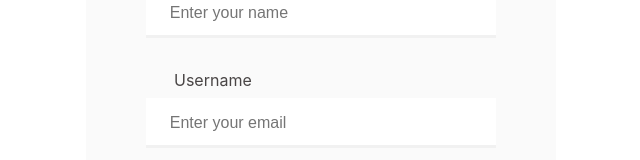
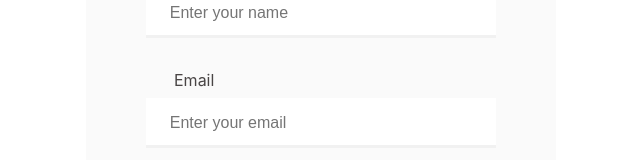
Before and after one commit to Labeeb02/notes-app-frontend, a React (Create React App) app: page /signup in a window 1280 px wide. Shown: the part 146-306 px from the top of the page, without its empty margins (319-959 px from the left). Built offline with nearby package versions, Linux system fonts and the light colour scheme.

Commit message:
login signup and search changes

```diff
--- a/src/components/Home.js
+++ b/src/components/Home.js
@@ -201,7 +201,7 @@ const Home = ({authToken,logout}) => {
 					<NotesList
 						notes={notes.filter((note) =>
 							// note.tags.toLowerCase().includes(searchText.toLowerCase())
-							searchText.split(',').every(tag => note.tags.includes(tag.trim()))
+							searchText.split(',').every(tag => note.tags.toLowerCase().includes(tag.toLowerCase().trim()))
 						)}
 						handleAddNote={addNote}
 						handleDeleteNote={deleteNote}
--- a/src/components/Login.js
+++ b/src/components/Login.js
@@ -35,7 +35,7 @@ const Login = ({ handle_login }) =>{
       {/* <FormInput description="Username" placeholder="Enter your username" type="text" />
       <FormInput description="Password" placeholder="Enter your password" type="password"/> */}
       <div className="row">
-        <label>Username</label>
+        <label>Email</label>
         <input type="text" placeholder="Enter your email" value={email} onChange={handleEmailChange}/>
       </div>
       <div className="row">
--- a/src/components/SignUp.js
+++ b/src/components/SignUp.js
@@ -53,7 +53,7 @@ const SignUp = ({ handle_signup }) =>{
         <input type="text" placeholder="Enter your name" value={name} onChange={handleNameChange}/>
       </div>
       <div className="row">
-        <label>Username</label>
+        <label>Email</label>
         <input type="text" placeholder="Enter your email" value={email} onChange={handleEmailChange}/>
       </div>
       <div className="row">
```
